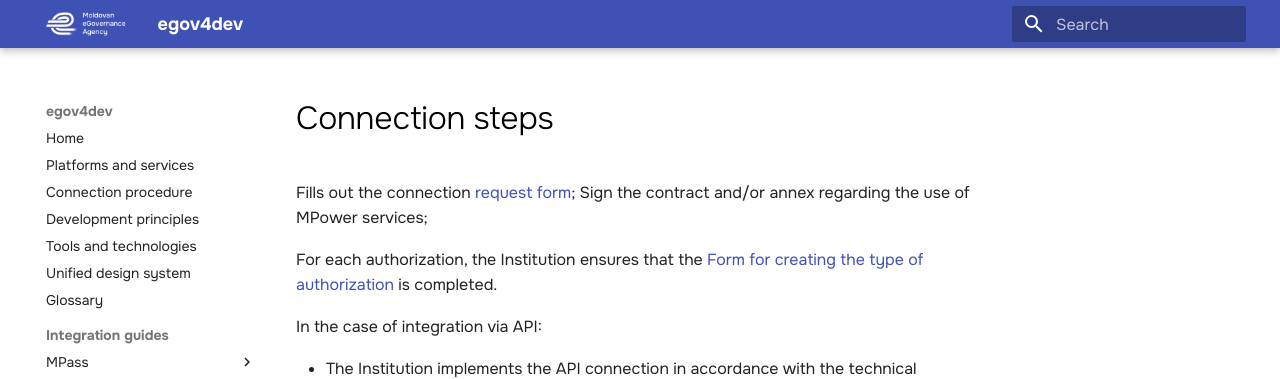
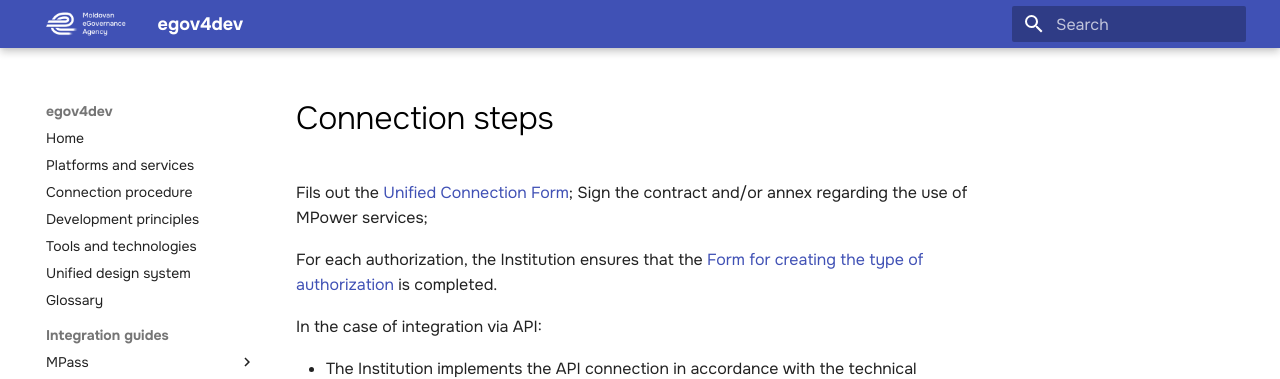
Before and after one commit to egov-moldova/egov4dev, an MkDocs documentation site: the page built from docs/guides/mpower/process.md, in a window 1280 px wide. Shown: the top 379 px of the page. Built offline with MkDocs 1.6.1 and Material for MkDocs 9.7.7, drawn with Linux system fonts in a browser that asks for light colours.

```diff
--- a/docs/guides/mpower/process.md
+++ b/docs/guides/mpower/process.md
@@ -1,4 +1,4 @@
-Fills out the connection [request form](https://forms.office.com/pages/responsepage.aspx?id=Z4f8jWsRaEKDxfvIWTRtOHwLku9yOJZAs22J7gTUxBNUMFhISEJPMUNGOTIwV09OTkFTUUtLSk9LTS4u&route=shorturl);
+Fils out the [Unified Connection Form](https://forms.office.com/pages/responsepage.aspx?id=Z4f8jWsRaEKDxfvIWTRtOHwLku9yOJZAs22J7gTUxBNUMFhISEJPMUNGOTIwV09OTkFTUUtLSk9LTS4u&route=shorturl);
 Sign the contract and/or annex regarding the use of MPower services;
 
 For each authorization, the Institution ensures that the [Form for creating the type of authorization](https://docs.google.com/document/d/1crNGXeM5SnvwzILyIFEUnpN5Svl-xFBN/edit) is completed.
```
